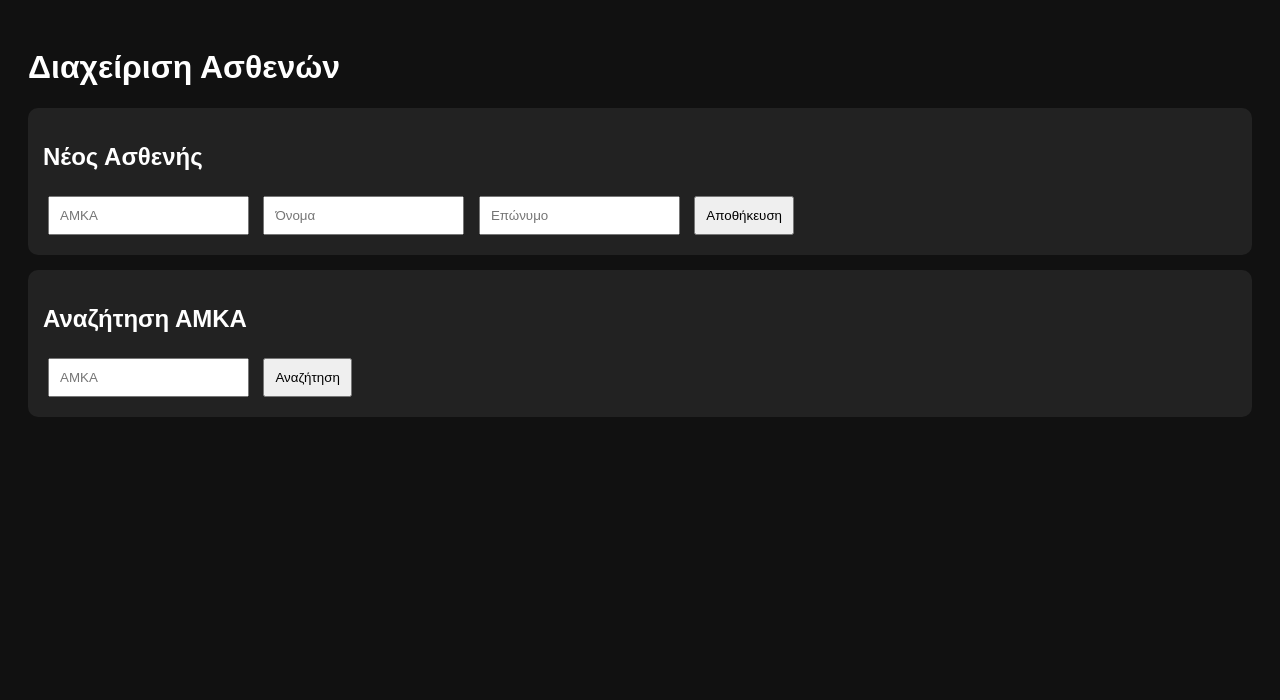
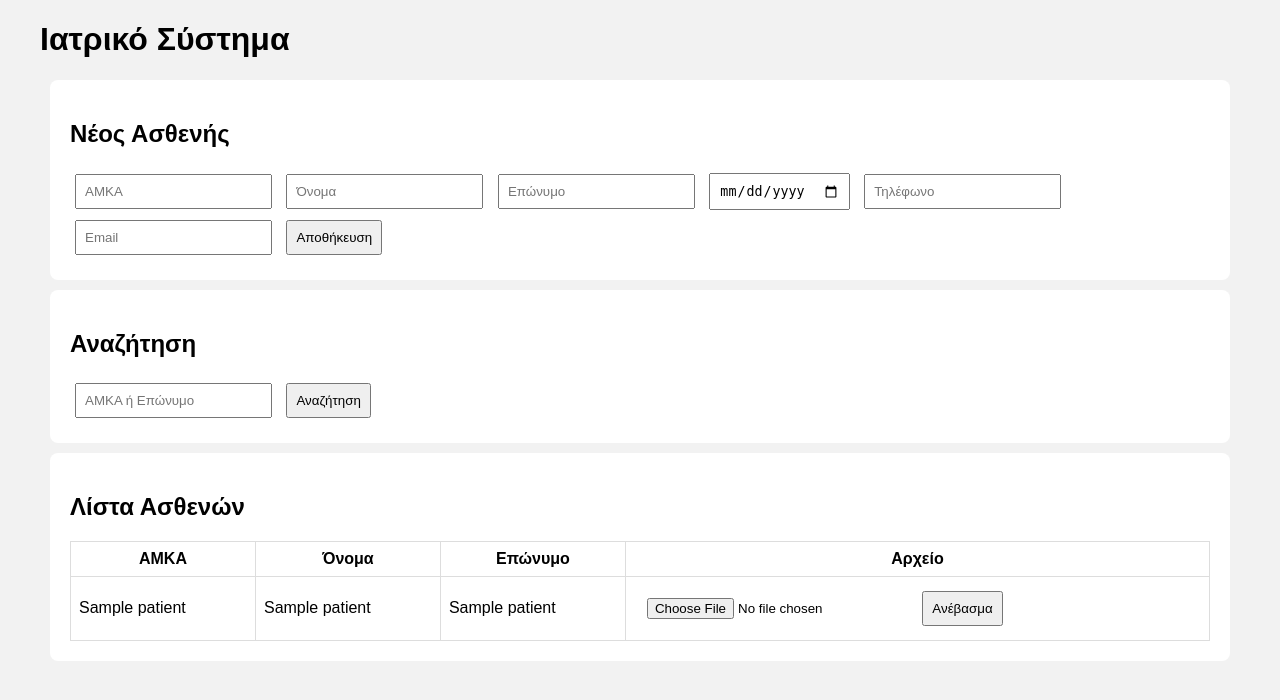
Before and after one commit to constantineandcon-ux/ANDCON, a Flask app: template templates/index.html in a window 1280 px wide. Shown: the top 700 px of the page. Run offline with Flask 3, Linux system fonts and the light colour scheme; the template is opened without the code that fills it: most values are stand-ins (such as "Sample title", 1, 10 or a date in 2020); some libraries are stand-ins or nearby versions.

Commit message:
Update index.html

```diff
--- a/templates/index.html
+++ b/templates/index.html
@@ -1,86 +1,67 @@
 <!DOCTYPE html>
 <html>
 <head>
-<meta charset="UTF-8">
-<title>Ιατρικό Πληροφοριακό Σύστημα</title>
-
+<title>Medical System</title>
 <style>
-body{
-    font-family: Arial;
-    background:#111;
-    color:white;
-    padding:20px;
-}
-input,button{
-    padding:10px;
-    margin:5px;
-}
-.card{
-    background:#222;
-    padding:15px;
-    margin-top:15px;
-    border-radius:10px;
-}
-img{
-    max-width:300px;
-    margin-top:10px;
-}
+body { font-family: Arial; background:#f2f2f2; }
+.container { width:1200px; margin:auto; }
+.card { background:white; padding:20px; margin:10px; border-radius:8px; }
+input,button { padding:8px; margin:5px; }
+table { width:100%; border-collapse:collapse; }
+td,th { border:1px solid #ddd; padding:8px; }
 </style>
-
 </head>
 <body>
+<div class="container">
 
-<h1>Διαχείριση Ασθενών</h1>
+<h1>Ιατρικό Σύστημα</h1>
 
 <div class="card">
 <h2>Νέος Ασθενής</h2>
-
-<input id="amka" placeholder="ΑΜΚΑ">
-<input id="first" placeholder="Όνομα">
-<input id="last" placeholder="Επώνυμο">
-<button onclick="savePatient()">Αποθήκευση</button>
-
+<form method="POST" action="/add_patient">
+<input name="amka" placeholder="ΑΜΚΑ" required>
+<input name="first_name" placeholder="Όνομα" required>
+<input name="last_name" placeholder="Επώνυμο" required>
+<input type="date" name="birth_date">
+<input name="phone" placeholder="Τηλέφωνο">
+<input name="email" placeholder="Email">
+<button type="submit">Αποθήκευση</button>
+</form>
 </div>
 
 <div class="card">
-<h2>Αναζήτηση ΑΜΚΑ</h2>
-<input id="search_amka" placeholder="ΑΜΚΑ">
-<button onclick="search()">Αναζήτηση</button>
-
-<div id="result"></div>
+<h2>Αναζήτηση</h2>
+<form method="POST" action="/search">
+<input name="search" placeholder="ΑΜΚΑ ή Επώνυμο">
+<button type="submit">Αναζήτηση</button>
+</form>
 </div>
 
-<script>
+<div class="card">
+<h2>Λίστα Ασθενών</h2>
+<table>
+<tr>
+<th>ΑΜΚΑ</th>
+<th>Όνομα</th>
+<th>Επώνυμο</th>
+<th>Αρχείο</th>
+</tr>
+{% for p in patients %}
+<tr>
+<td>{{p[1]}}</td>
+<td>{{p[2]}}</td>
+<td>{{p[3]}}</td>
+<td>
+<form method="POST" action="/upload/{{p[0]}}" enctype="multipart/form-data">
+<input type="file" name="file">
+<button type="submit">Ανέβασμα</button>
+</form>
+</td>
+</tr>
+{% endfor %}
+</table>
+</div>
 
-const API="https://andcon.onrender.com"
-
-async function savePatient(){
-
-    const response=await fetch(API+"/patients",{
-        method:"POST",
-        headers:{"Content-Type":"application/json"},
-        body:JSON.stringify({
-            amka:document.getElementById("amka").value,
-            first_name:document.getElementById("first").value,
-            last_name:document.getElementById("last").value
-        })
-    })
-
-    const data=await response.json()
-    alert("Αποθηκεύτηκε με ID "+data.patient_id)
-}
-
-async function search(){
-
-    const amka=document.getElementById("search_amka").value
-    const response=await fetch(API+"/search?amka="+amka)
-    const data=await response.json()
-
-    document.getElementById("result").innerHTML=
-        "<pre>"+JSON.stringify(data,null,2)+"</pre>"
-}
-
-</script>
-
+</div>
 </body>
 </html>
```
